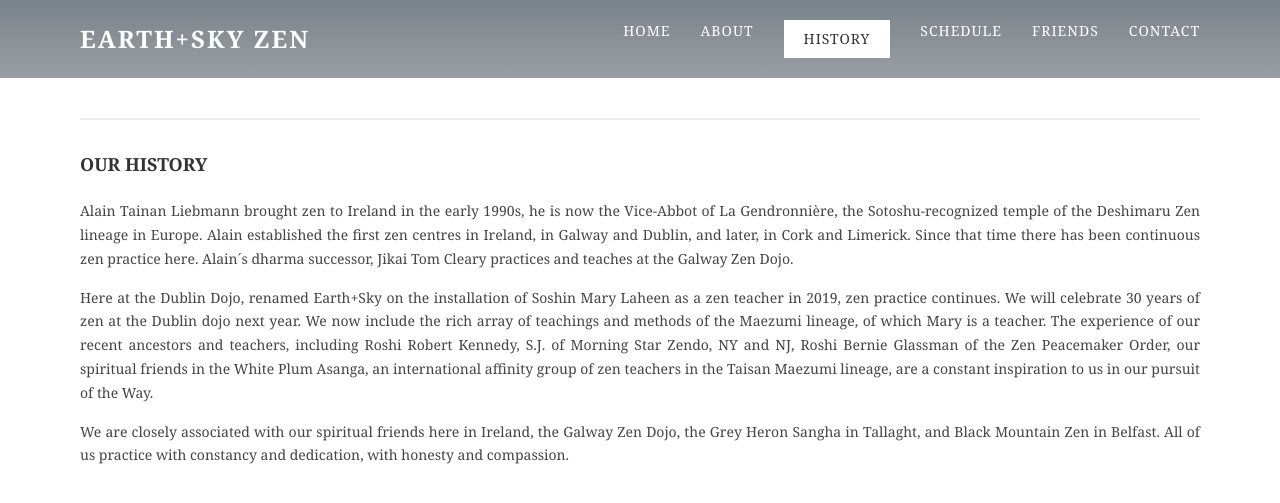
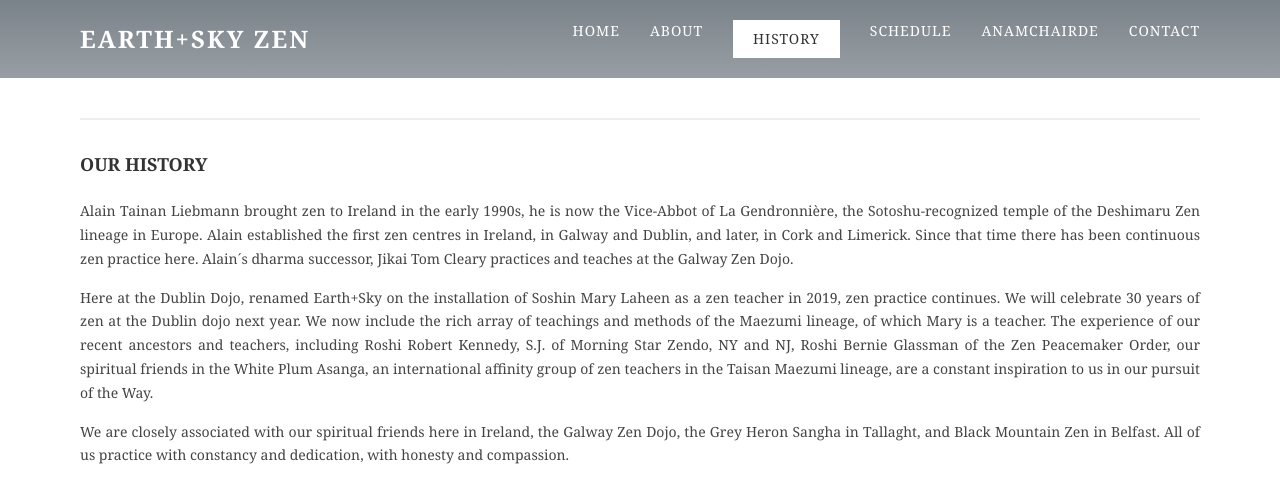
Before and after one commit to zen-ireland/zenireland.github.io, a Jekyll site: the page built from new_site/history.html, in a window 1280 px wide. Shown: the top 503 px of the page. Built offline with Jekyll 4.4.1, drawn with Linux system fonts in a browser that asks for light colours.

Commit message:
Update default_new.html

```diff
--- a/_layouts/default_new.html
+++ b/_layouts/default_new.html
@@ -18,7 +18,7 @@
                 <a href="{{ 'about.html'  }}" {% if page.nav_active == 'about' %}class="active"{% endif %}>ABOUT</a>
                 <a href="{{ 'history.html' }}" {% if page.nav_active == 'history' %}class="active"{% endif %}>HISTORY</a>
                 <a href="{{ 'schedule.html' }}" {% if page.nav_active == 'schedule' %}class="active"{% endif %}>SCHEDULE</a>
-                <a href="{{ 'friends.html' }}" {% if page.nav_active == 'friends' %}class="active"{% endif %}>FRIENDS</a>
+                <a href="{{ 'friends.html' }}" {% if page.nav_active == 'friends' %}class="active"{% endif %}>ANAMCHAIRDE</a>
                 <a href="{{ 'contact.html'  }}" {% if page.nav_active == 'contact' %}class="active"{% endif %}>CONTACT</a>
             </nav>
         </div>
```
